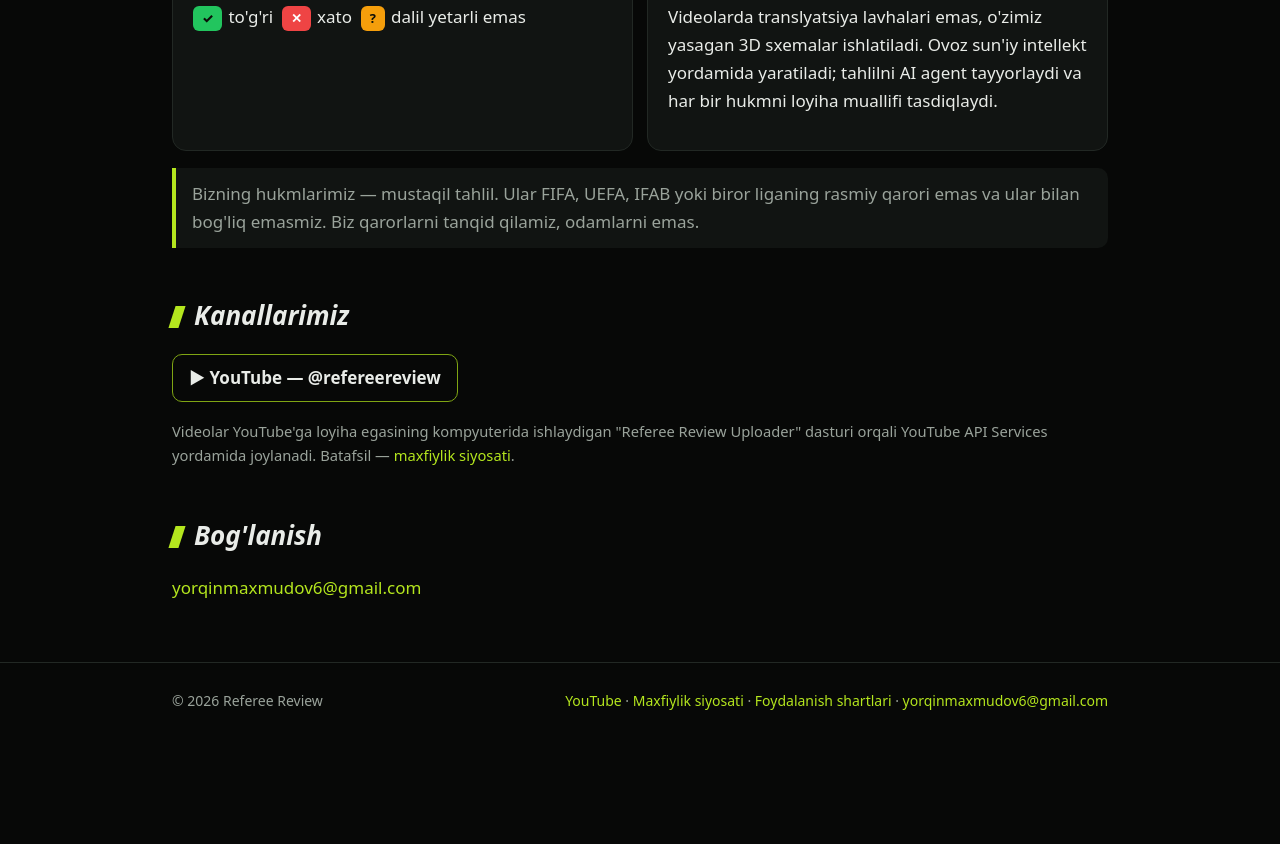
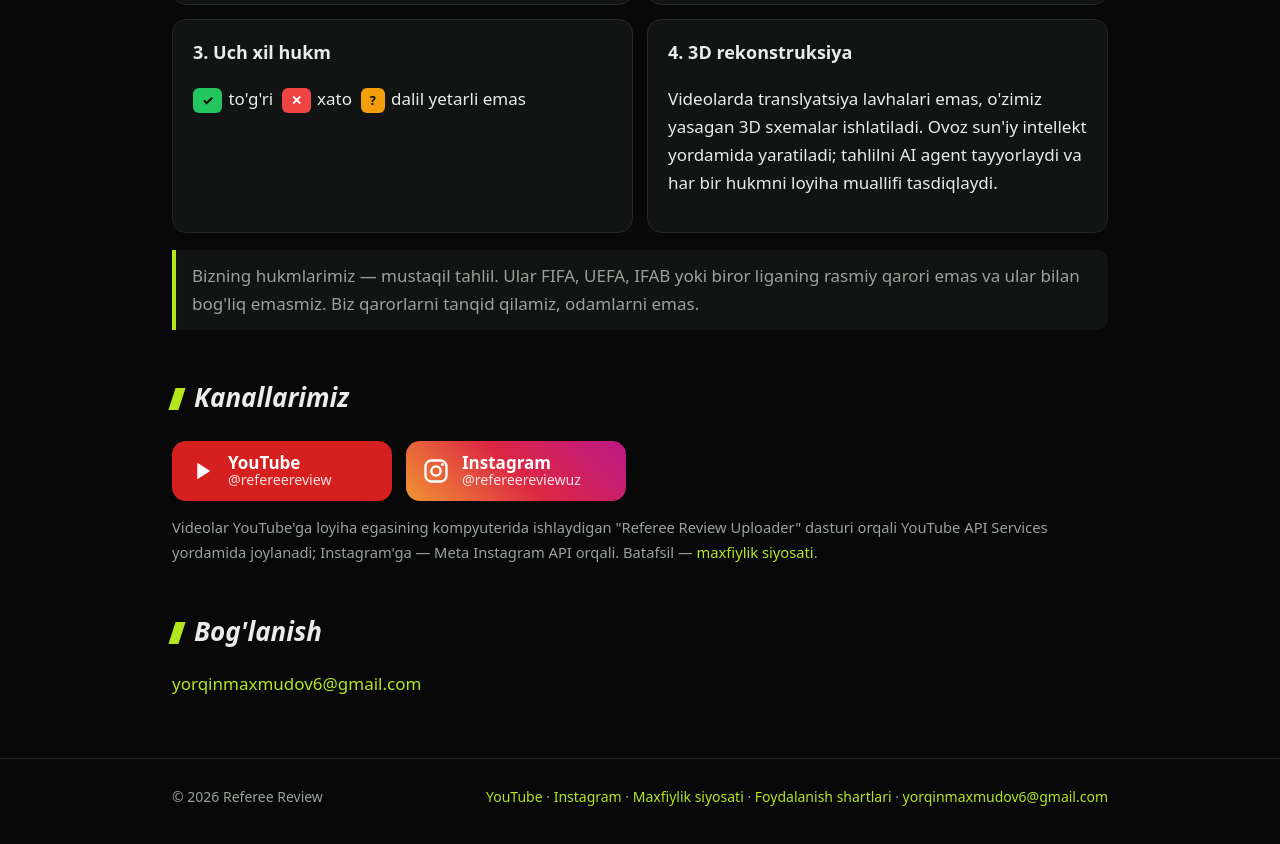
Before and after one commit to refereereview-uz/refereereview-uz.github.io, a plain HTML site: page index.html in a window 1280 px wide. Shown: the part 1040-1884 px from the top of the page. Before the commit the page ends 1792 px from the top, so only its background shows below. Drawn offline with Linux system fonts and the light colour scheme.

Commit message:
YouTube and Instagram buttons (header, intro, footer)
Co-Authored-By: Claude Opus 5.5 <noreply@anthropic.com>
Claude-Session: https://claude.ai/code/session_01FbMEnatgKn25D2sfxP8Yjm

```diff
--- a/index.html
+++ b/index.html
@@ -4,7 +4,7 @@
 <link rel="icon" href="assets/favicon.png"><link rel="stylesheet" href="style.css"><script src="lang.js"></script></head>
 <body>
 <header class="top"><div class="wrap"><a href="index.html"><img src="assets/logo.jpg" alt="Referee Review"></a>
-<span class="name">REFEREE <b>REVIEW</b></span><nav><a href="index.html" class="hide-s"><span data-l="uz">Bosh sahifa</span><span data-l="en">Home</span></a><a href="privacy.html" class=""><span data-l="uz">Maxfiylik</span><span data-l="en">Privacy</span></a><a href="terms.html" class=""><span data-l="uz">Shartlar</span><span data-l="en">Terms</span></a><span class="lang"><button data-set="uz">UZ</button><button data-set="en">EN</button></span></nav></div></header>
+<span class="name">REFEREE <b>REVIEW</b></span><nav><a href="index.html" class="hide-s"><span data-l="uz">Bosh sahifa</span><span data-l="en">Home</span></a><a href="privacy.html" class=""><span data-l="uz">Maxfiylik</span><span data-l="en">Privacy</span></a><a href="terms.html" class=""><span data-l="uz">Shartlar</span><span data-l="en">Terms</span></a><a class="soc yt" href="https://www.youtube.com/@refereereview" title="YouTube" aria-label="YouTube"><svg viewBox="0 0 24 24" width="20" height="20" aria-hidden="true"><path fill="currentColor" d="M8 5v14l11-7z"/></svg></a><a class="soc ig" href="https://www.instagram.com/refereereviewuz/" title="Instagram" aria-label="Instagram"><svg viewBox="0 0 24 24" width="20" height="20" aria-hidden="true"><rect x="3" y="3" width="18" height="18" rx="5" fill="none" stroke="currentColor" stroke-width="2"/><circle cx="12" cy="12" r="4" fill="none" stroke="currentColor" stroke-width="2"/><circle cx="17.5" cy="6.5" r="1.3" fill="currentColor"/></svg></a><span class="lang"><button data-set="uz">UZ</button><button data-set="en">EN</button></span></nav></div></header>
 
 <div class="hero"><img src="assets/hero.jpg" alt="Referee Review"></div>
 <main class="wrap">
@@ -12,6 +12,7 @@
 <h1 data-l="en">Refereeing decisions, judged by <b>the Laws of the day</b></h1>
 <p class="lead" data-l="uz">Referee Review — futboldagi bahsli hakamlik qarorlarini mustaqil tahlil qiluvchi loyiha. Har bir holatni o'yin bo'lgan kundagi IFAB futbol qoidalari, ochiq manbalar va mavjud dalillar asosida tekshiramiz va natijani qisqa video sifatida o'zbek va ingliz tillarida e'lon qilamiz.</p>
 <p class="lead" data-l="en">Referee Review is an independent project that analyses controversial refereeing decisions in football. Each incident is checked against the IFAB Laws of the Game in force on the match date, public sources and the available evidence, and the result is published as a short video in Uzbek and English.</p>
+<div class="ctas"><a class="cta yt" href="https://www.youtube.com/@refereereview"><svg viewBox="0 0 24 24" width="20" height="20" aria-hidden="true"><path fill="currentColor" d="M8 5v14l11-7z"/></svg><span><b>YouTube</b><small>@refereereview</small></span></a><a class="cta ig" href="https://www.instagram.com/refereereviewuz/"><svg viewBox="0 0 24 24" width="20" height="20" aria-hidden="true"><rect x="3" y="3" width="18" height="18" rx="5" fill="none" stroke="currentColor" stroke-width="2"/><circle cx="12" cy="12" r="4" fill="none" stroke="currentColor" stroke-width="2"/><circle cx="17.5" cy="6.5" r="1.3" fill="currentColor"/></svg><span><b>Instagram</b><small>@refereereviewuz</small></span></a></div>
 
 <h2><span data-l="uz">Qanday ishlaymiz</span><span data-l="en">How we work</span></h2>
 <div class="grid">
@@ -31,13 +32,13 @@
 <p class="note" data-l="en">Our verdicts are independent analysis. They are not official rulings of FIFA, UEFA, IFAB or any league, and we are not affiliated with them. We criticise decisions, not people.</p>
 
 <h2><span data-l="uz">Kanallarimiz</span><span data-l="en">Our channels</span></h2>
-<p><a class="btn" href="https://www.youtube.com/@refereereview">▶ YouTube — @refereereview</a></p>
-<p class="small" data-l="uz">Videolar YouTube'ga loyiha egasining kompyuterida ishlaydigan "Referee Review Uploader" dasturi orqali YouTube API Services yordamida joylanadi. Batafsil — <a href="privacy.html">maxfiylik siyosati</a>.</p>
-<p class="small" data-l="en">Videos are uploaded to YouTube by the "Referee Review Uploader" app, which runs on the project owner's computer and uses YouTube API Services. Details: <a href="privacy.html">Privacy Policy</a>.</p>
+<div class="ctas"><a class="cta yt" href="https://www.youtube.com/@refereereview"><svg viewBox="0 0 24 24" width="20" height="20" aria-hidden="true"><path fill="currentColor" d="M8 5v14l11-7z"/></svg><span><b>YouTube</b><small>@refereereview</small></span></a><a class="cta ig" href="https://www.instagram.com/refereereviewuz/"><svg viewBox="0 0 24 24" width="20" height="20" aria-hidden="true"><rect x="3" y="3" width="18" height="18" rx="5" fill="none" stroke="currentColor" stroke-width="2"/><circle cx="12" cy="12" r="4" fill="none" stroke="currentColor" stroke-width="2"/><circle cx="17.5" cy="6.5" r="1.3" fill="currentColor"/></svg><span><b>Instagram</b><small>@refereereviewuz</small></span></a></div>
+<p class="small" data-l="uz">Videolar YouTube'ga loyiha egasining kompyuterida ishlaydigan "Referee Review Uploader" dasturi orqali YouTube API Services yordamida joylanadi; Instagram'ga — Meta Instagram API orqali. Batafsil — <a href="privacy.html">maxfiylik siyosati</a>.</p>
+<p class="small" data-l="en">Videos are uploaded to YouTube by the "Referee Review Uploader" app, which runs on the project owner's computer and uses YouTube API Services (and the Instagram API for Instagram). Details: <a href="privacy.html">Privacy Policy</a>.</p>
 
 <h2><span data-l="uz">Bog'lanish</span><span data-l="en">Contact</span></h2>
 <p><a href="mailto:yorqinmaxmudov6@gmail.com">yorqinmaxmudov6@gmail.com</a></p>
 </main>
 <footer><div class="wrap"><span>© 2026 Referee Review</span>
-<span><a href="https://www.youtube.com/@refereereview">YouTube</a> · <a href="privacy.html"><span data-l="uz">Maxfiylik siyosati</span><span data-l="en">Privacy Policy</span></a> · <a href="terms.html"><span data-l="uz">Foydalanish shartlari</span><span data-l="en">Terms of Service</span></a> · <a href="mailto:yorqinmaxmudov6@gmail.com">yorqinmaxmudov6@gmail.com</a></span></div></footer>
+<span><a href="https://www.youtube.com/@refereereview">YouTube</a> · <a href="https://www.instagram.com/refereereviewuz/">Instagram</a> · <a href="privacy.html"><span data-l="uz">Maxfiylik siyosati</span><span data-l="en">Privacy Policy</span></a> · <a href="terms.html"><span data-l="uz">Foydalanish shartlari</span><span data-l="en">Terms of Service</span></a> · <a href="mailto:yorqinmaxmudov6@gmail.com">yorqinmaxmudov6@gmail.com</a></span></div></footer>
 </body></html>
--- a/style.css
+++ b/style.css
@@ -37,3 +37,13 @@ footer .wrap { display: flex; flex-wrap: wrap; gap: 18px; justify-content: space
 [data-l="en"] { display: none; } body.en [data-l="uz"] { display: none; } body.en [data-l="en"] { display: revert; }
 @media (max-width: 640px) { header.top nav a.hide-s { display: none; } }
 .small { color: var(--muted, #9aa39a); font-size: .92rem; }
+
+header.top nav .soc { display:inline-flex; align-items:center; justify-content:center; width:34px; height:34px; border-radius:9px; color:var(--muted); border:1px solid var(--line); margin-left:6px; }
+header.top nav .soc:hover { color:#0b0d08; background:var(--lime); border-color:var(--lime); }
+.ctas { display:flex; gap:14px; flex-wrap:wrap; margin:22px 0 6px; }
+.cta { display:flex; align-items:center; gap:12px; padding:12px 20px 12px 16px; border-radius:14px; color:#fff; font-weight:700; text-decoration:none; min-width:220px; }
+.cta svg { width:28px; height:28px; }
+.cta span { display:flex; flex-direction:column; line-height:1.15; } .cta small { font-weight:500; opacity:.85; }
+.cta.yt { background:#d62020; } .cta.ig { background:linear-gradient(45deg,#f09433,#dc2743 50%,#bc1888); }
+.cta:hover { transform:translateY(-1px); text-decoration:none; filter:brightness(1.08); }
+@media (max-width:560px){ header.top nav .soc{ display:none } .cta{ flex:1 } }
```
Also changed, not shown: privacy.html (+2 -2 lines), terms.html (+2 -2 lines).
